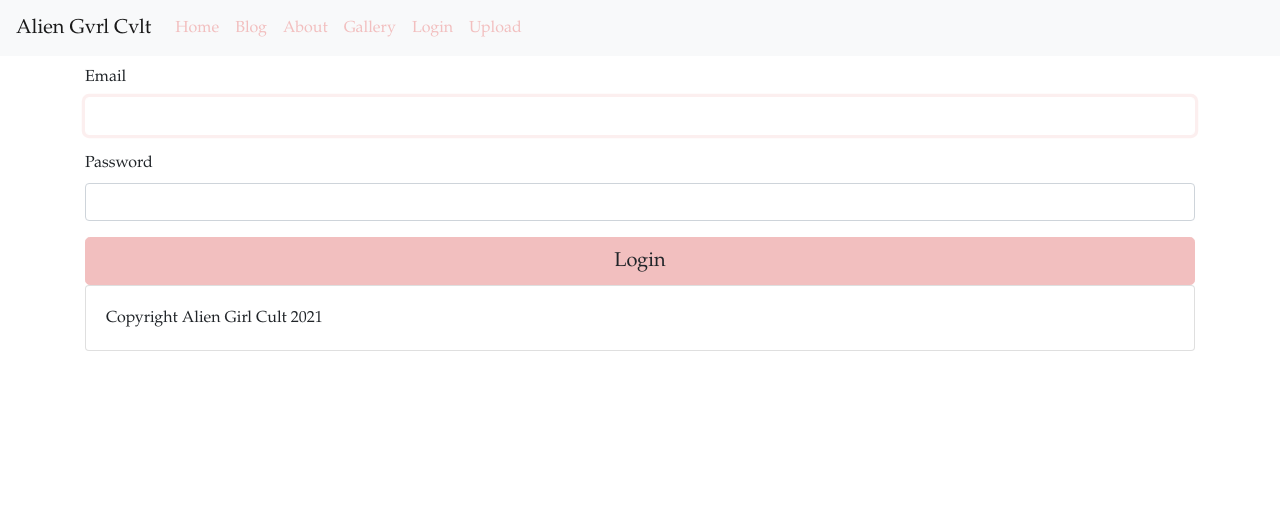
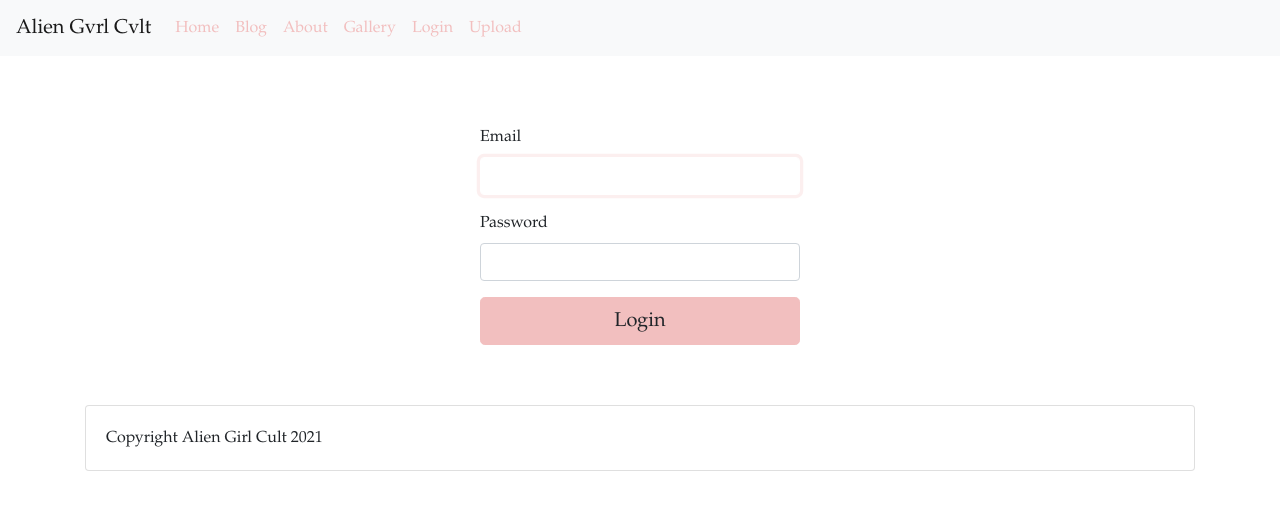
Before and after one commit to paulreyneveld/agc, a React (Create React App) app: page /login in a window 1280 px wide. Shown: the top 510 px of the page. Built offline with nearby package versions, Linux system fonts and the light colour scheme.

Commit message:
Added css to improve the look of the Login component

```diff
--- a/src/components/Login.js
+++ b/src/components/Login.js
@@ -33,7 +33,7 @@ const Login = () => {
     }
 
     return (
-      <Container>
+      <Container col={3}>
       <div className="Login">
       <Form onSubmit={handleLogin}>
         <Form.Group size="lg" controlId="username">
--- a/src/custom.scss
+++ b/src/custom.scss
@@ -9,4 +9,15 @@ body {
     padding-top: 65px;
 }
 
+@media all and (min-width: 480px) {
+    .Login {
+      padding: 60px 0;
+    }
+
+    .Login form {
+      margin: 0 auto;
+      max-width: 320px;
+    }
+  }
+
 @import '~bootstrap/scss/bootstrap.scss';
```
Also changed, not shown: 1 other file (tests, documents, lock files or other folders).
